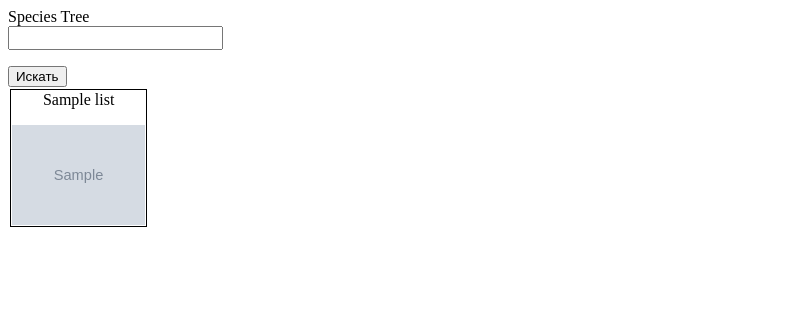
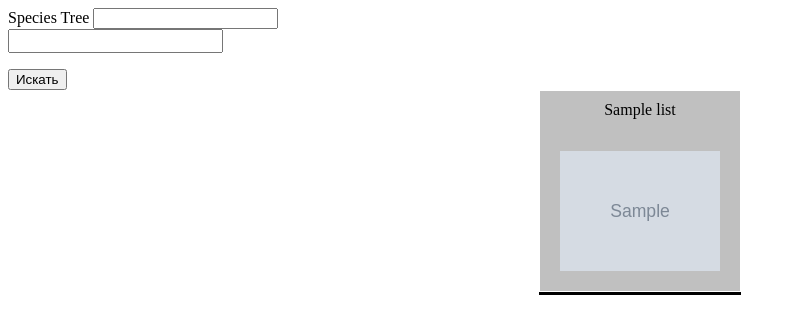
Before and after one commit to Dmitrii57/AnimalTreeDjango, a Django app: page / in a window 1280 px wide. Shown: the top 334 px of the page, without its empty margins (0-796 px from the left). Run offline with Django 3.2, Linux system fonts and the light colour scheme; tables that the repository leaves empty hold one stand-in row (values such as "Sample post"); grey boxes marked "Sample" are stand-in pictures; some libraries are stand-ins or nearby versions.

Commit message:
new branch

```diff
--- a/species/static/species/css/style.css
+++ b/species/static/species/css/style.css
@@ -1,5 +1,40 @@
-td{
-    border: solid 1px black;
+table{
+    border-spacing: 3px 0px;
+}
+.parent{
+    text-align:center;
+    vertical-align: top;
+    column-span: all;
+    -webkit-column-span: all; /* Chrome, Safari, Opera */
+    border: 0;
+    margin: 0;
+    border-bottom: 3px solid black;
+}
+.childs{
+    border: 0;
+    margin: 0;
     text-align:center;
     vertical-align: top;
 }
+.titles{
+    height: 50px;
+    padding: 0;
+    margin: 0;
+}
+.cel{
+    margin: auto;
+    background-color: silver;
+    width:  180px;
+    height: 180px;
+    padding: 10px;
+}
+.cel:hover{
+  transition:all .3s ease;
+  background-color:#2ecc71;
+  opacity:1;
+}
+.illustration{
+    width:  160px;
+    height: 120px;
+    margin: auto;
+}
--- /dev/null
+++ b/species/static/species/js/auto_complete.js
@@ -0,0 +1,8 @@
+$(document).ready(function(){
+    $("#searching_species").autocomplete({
+        source: "/autocomplete/",
+        minLength: 3,
+        open: function(){
+        }
+    });
+});
--- a/species/templates/species/no_image.html
+++ b/species/templates/species/no_image.html
@@ -1,2 +1,3 @@
 {% load static %}
-<img src="{% static 'species/no-img.jpg' %}" height="100" />
+<div class="illustration" style="background: url({% static 'species/no-img.jpg' %}) no-repeat; background-size: contain; background-position: center;">
+</div>
--- a/species/templates/species/species.html
+++ b/species/templates/species/species.html
@@ -1,6 +1,7 @@
-<p>{{species.title}}</p>
+<p class="titles">{{species.title}}</p>
 {% if species.image_url %}
-    <input id="image" type="image"  src="{{ species.image_url }}" height="100px">
+    <div class="illustration" style="background: url({{ species.image_url }}) no-repeat; background-size: contain; background-position: center;">
+    </div>
 {% else %}
     {% include "species/no_image.html" %}
 {% endif %}
--- a/species/templates/species/species_with_childs.html
+++ b/species/templates/species/species_with_childs.html
@@ -1,12 +1,12 @@
-<table id="table{{ species.id }}">
+<table id="table{{ species.id }}" align="center">
     <tr>
-        <td colspan="100%" width="100px">
-            <div onclick="update_species({{ species.id }}, {{ species.childs|length }})">
+        <td class="parent" colspan="100%" >
+            <div class="cel" onclick="update_species({{ species.id }}, {{ species.childs|length }})">
                 {% include "species/species.html" with species=species %}
             </div>
         </td>
     </tr>
-    <tr>
+    <tr class="childs">
         {% for child in species.childs %}
             <td>
                 {% include "species/species_with_childs.html" with species=child %}
--- a/species/templates/species/tree.html
+++ b/species/templates/species/tree.html
@@ -1,6 +1,7 @@
 {% load static %}
     <script src="{% static '/species/js/update_species.js' %}"></script>
     <script src="{% static '/species/js/search_species.js' %}"></script>
+    <script src="{% static '/species/js/auto_complete.js' %}"></script>
     <link rel="stylesheet" href="{% static '/species/css/style.css' %}">
 
 {% block title %}Species Tree{% endblock %}
@@ -9,23 +10,15 @@
     <link rel="stylesheet" href="http://code.jquery.com/ui/1.8.18/themes/base/jquery-ui.css" type="text/css" media="all" />
     <script src="http://ajax.googleapis.com/ajax/libs/jquery/1.7.1/jquery.min.js" type="text/javascript"></script>
     <script src="https://ajax.googleapis.com/ajax/libs/jqueryui/1.8.16/jquery-ui.min.js" type="text/javascript"></script>
-    <script type="text/javascript">
-        $(document).ready(function(){
-            $("#searching_species").autocomplete({
-                source: "/autocomplete/",
-                minLength: 3,
-                open: function(){
-                }
-            });
-        });
-    </script>
     {% if species %}
+        <input id="search" oninput="search('table1', document.getElementById('search').value)">
         <form>
             <div class="ui-widget">
                 <input id="searching_species">
             </div>
         </form>
         <button onclick="search('table1', document.getElementById('searching_species').value)">Искать</button>
+
         <div>
             {% include "species/species_with_childs.html" with species=species %}
         </div>
```
Also changed, not shown: species/__init__.py (deleted).
